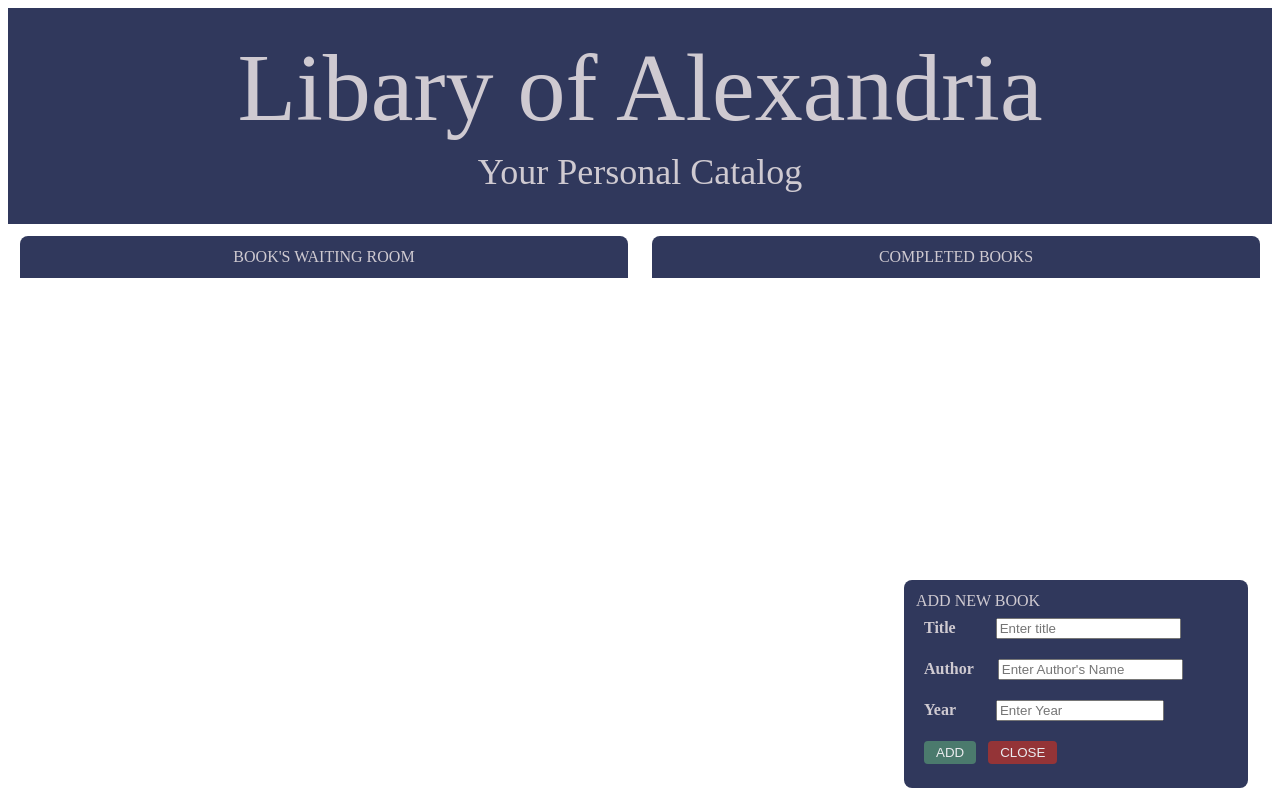
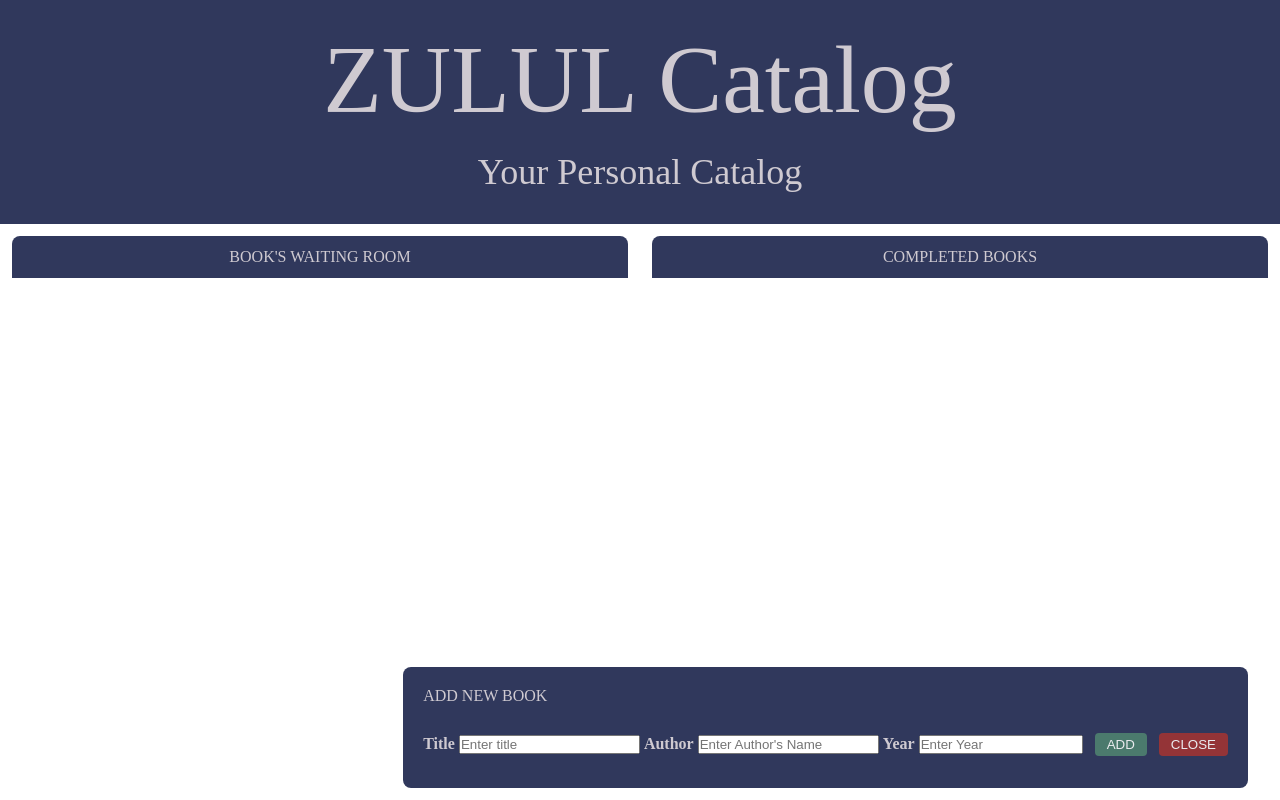
Before and after one commit to MichaelJuannn/localStorageLib.github.io, a website: page index.html in a window 1280 px wide. Both pictures are taken after a click on the button "Add New Book". Drawn offline with Linux system fonts and the light colour scheme.

Commit message:
Front-end fix

```diff
--- a/assets/input.css
+++ b/assets/input.css
@@ -1,6 +1,11 @@
 @tailwind;
 @tailwind components;
 @tailwind utilities;
+
+* {
+	padding: 0;
+	margin: 0;
+}
 
 .check-button {
 	width: 40px;
--- a/assets/script.js
+++ b/assets/script.js
@@ -23,7 +23,7 @@ let createList = (book) => {
 	const htmlListWait = `<div id="item" class="flex p-3 mt-1 bg-oren rounded shadow-biru">
 	<div id="book-${book.id}" class="block">
 		<div>${book.title}</div>
-		<div>${book.author},${book.year}</div>
+		<div>${book.author}, ${book.year}</div>
 	</div>
 	<button id="${book.id}" class="check-button"></button>
 </div>`;
@@ -31,7 +31,7 @@ let createList = (book) => {
 	const htmlListComplete = `<div id="item" class="flex p-3 mt-1 bg-oren rounded shadow-biru">
 	<div id="${book.id}" class="block">
 		<div>${book.title}</div>
-		<div>${book.author},${book.year}</div>
+		<div>${book.author}, ${book.year}</div>
 	</div>
 	<button id="check-button" class=""></button>
 </div>`;
@@ -61,6 +61,22 @@ let getBook = () => {
 	books = values;
 };
 
+let completeBook = (bookId) => {
+	let item = JSON.parse(localStorage.getItem(bookId));
+	item.isComplete = true;
+	item = JSON.stringify(item);
+	localStorage.setItem(bookId, item);
+};
+
+let addCheckButtonEvent = () => {
+	const checkbuttons = document.querySelectorAll('.check-button');
+	for (const checkbutton of checkbuttons) {
+		checkbutton.addEventListener('click', (ev) => {
+			completeBook(checkbutton.id);
+		});
+	}
+};
+
 form.addEventListener('submit', (ev) => {
 	storeBook();
 	ev.preventDefault();
@@ -75,4 +91,4 @@ let closeForm = () => {
 	document.getElementById('open-form').classList.remove('hidden');
 };
 
-window.onload = renderBook();
+(window.onload = renderBook()), addCheckButtonEvent();
--- a/index.html
+++ b/index.html
@@ -5,13 +5,14 @@
 		<meta http-equiv="X-UA-Compatible" content="IE=edge" />
 		<meta name="viewport" content="width=device-width, initial-scale=1.0" />
 		<link rel="stylesheet" href="assets/output.css" />
+		<script src="assets/script.js" defer></script>
 		<title>Catalog</title>
 	</head>
 	<body background="assets/gradisent.png">
-		<header class="bg-biru">
-			<div class="flex p-6 flex-col items-center text-putih">
-				<div class="p-2 text-8xl">Libary of Alexandria</div>
-				<div class="p-2 text-4xl">Your Personal Catalog</div>
+		<header class="p-5 bg-biru">
+			<div class="text-putih">
+				<div class="p-3 text-center text-8xl">ZULUL Catalog</div>
+				<div class="p-3 text-center text-4xl">Your Personal Catalog</div>
 			</div>
 		</header>
 		<div class="flex flex-row">
@@ -25,7 +26,7 @@
 							<div>Title</div>
 							<div>Author, 2002</div>
 						</div>
-						<button id="check-button" class=""></button>
+						<button id="" class="check-button"></button>
 					</div> -->
 				</div>
 			</div>
@@ -33,15 +34,15 @@
 				<div class="bg-biru text-center text-putih p-3 rounded-t-lg">
 					<div class="uppercase">completed books</div>
 				</div>
-				<!-- <div id="list-completed" class="flex flex-col my-1">
-					<div id="item" class="flex p-3 mt-1 bg-oren rounded shadow-biru">
+				<div id="list-completed" class="flex flex-col my-1">
+					<!-- <div id="item" class="flex p-3 mt-1 bg-oren rounded shadow-biru">
 						<div id="inner" class="block">
 							<div>Title</div>
 							<div>Author, 2002</div>
 						</div>
 						<button id="" class="check-button"></button>
-					</div>
-				</div> -->
+					</div> -->
+				</div>
 			</div>
 		</div>
 		<button
@@ -58,31 +59,31 @@
 		>
 			<form
 				id="bookForm"
-				class="form-container max-h-screen max-w-xs p-3 rounded-lg bg-biru"
+				class="form-container max-h-screen max-w-fit p-5 rounded-lg bg-biru block"
 			>
-				<div>ADD NEW BOOK</div>
-				<label for="title" class="m-2"><b>Title</b></label>
+				<div class="mb-4">ADD NEW BOOK</div>
+				<label for="title" class=""><b>Title</b></label>
 				<input
 					type="text"
-					class="m-2 ml-7 text-hitam"
+					class="mb-3 text-hitam"
 					id="title"
 					placeholder="Enter title"
 					name="title"
 					required
 				/>
-				<label for="auth" class="m-2"><b>Author</b></label>
+				<label for="auth" class=""><b>Author</b></label>
 				<input
 					type="text"
-					class="m-3 text-hitam"
+					class="mb-3 text-hitam"
 					id="auth"
 					placeholder="Enter Author's Name"
 					name="auth"
 					required
 				/>
-				<label for="date" class="m-2"><b>Year</b></label>
+				<label for="date" class=""><b>Year</b></label>
 				<input
 					type="number"
-					class="m-2 ml-7 w-40 text-hitam"
+					class="mb-3 w-40 text-hitam"
 					id="year"
 					placeholder="Enter Year"
 					name="date"
@@ -108,4 +109,3 @@
 		</div>
 	</body>
 </html>
-<script src="assets/script.js"></script>
```
Also changed, not shown: assets/output.css.
